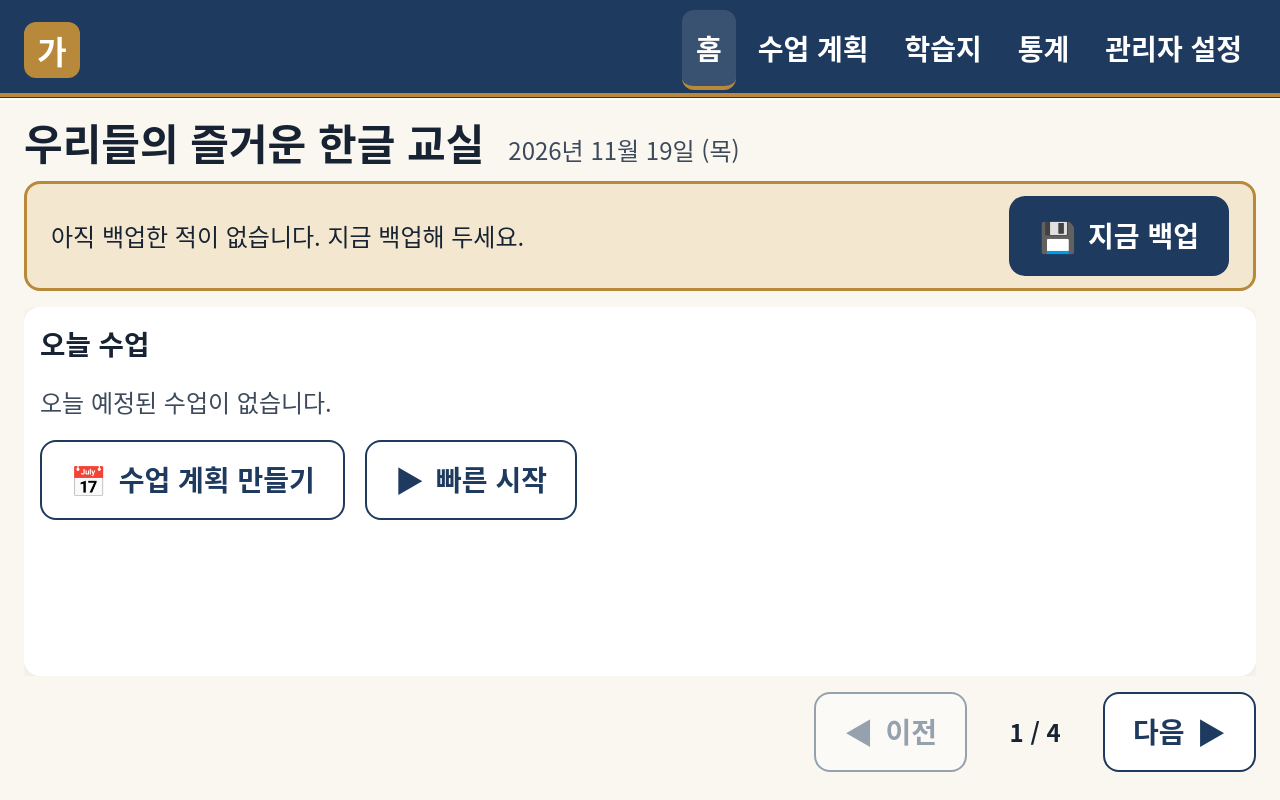
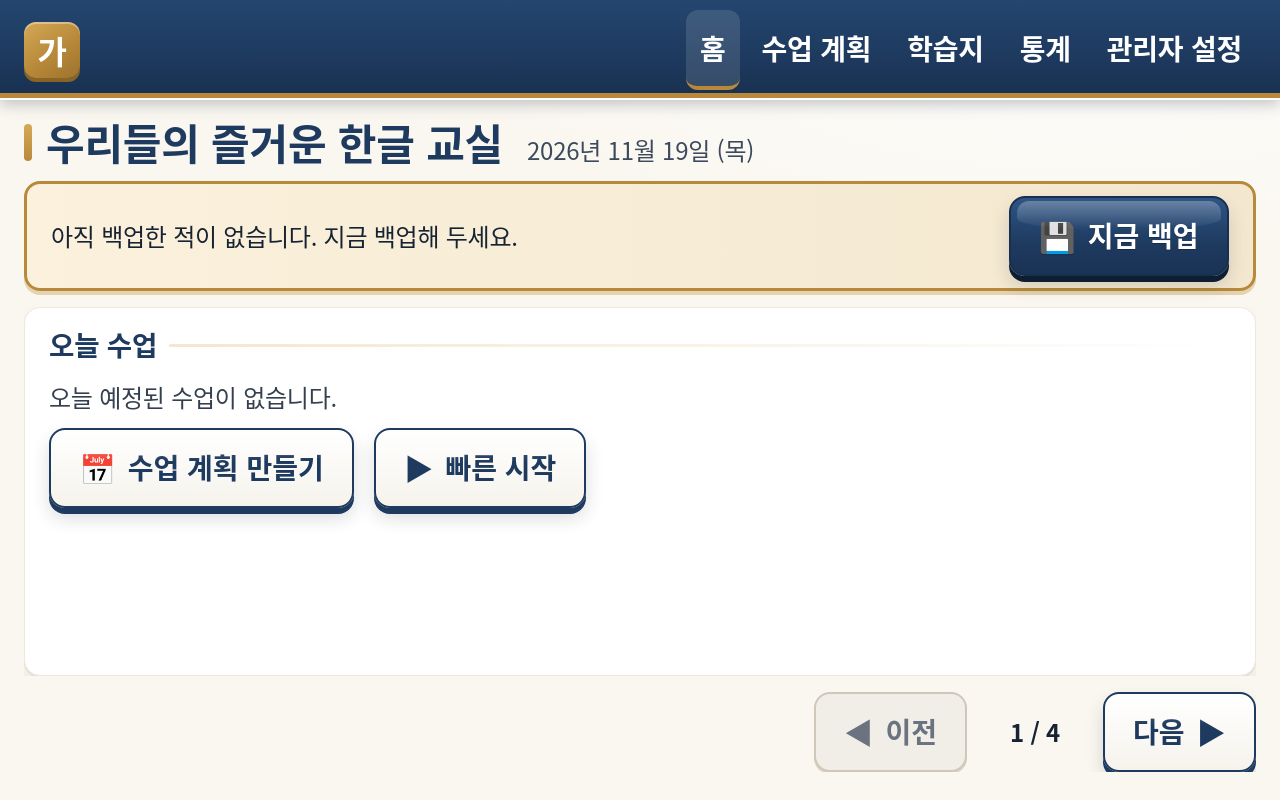
Before and after one commit to choi22323/kids-game, a plain HTML site: page index.html in a window 1280 px wide. Drawn offline with Linux system fonts and the light colour scheme.

Commit message:
style: 3D 입체 버튼·카드, 가독성 개선, 빠른 시작 활동을 하나만 고르도록 수정(따라쓰기 선택 시 초성 문제가 나오던 문제)
Co-Authored-By: Claude Opus 5.5 <noreply@anthropic.com>
Claude-Session: https://claude.ai/code/session_01TytXypaH3FiDRYCudMsfYr

```diff
--- /dev/null
+++ b/css/theme.css
@@ -0,0 +1,136 @@
+/* 프리미엄 화이트·네이비·골드 테마 — 3D 버튼과 상호작용 (UI_UX.md §6)
+   - 모든 버튼·보기·카드형 버튼에 '두께'(아래 그림자)를 주어 누를 수 있는 물체처럼 보이게 한다.
+   - 누르면 실제로 눌려 들어가고(두께만큼 아래로), 마우스를 올리면 살짝 떠오른다.
+   - 크기 규칙(높이 80px, 간격 20px)은 그대로이며, 두께는 그림자로만 그려 레이아웃을 바꾸지 않는다.
+   - 애니메이션 줄이기 설정에서는 움직임 없이 색만 바뀐다. */
+:root {
+  --depth: 6px;
+  --edge-navy: #0D1E33;
+  --edge-light: #C8C0AF;
+  --edge-gold: #8A6424;
+  --edge-danger: #5E1A1A;
+  --lift-shadow: 0 10px 18px rgba(23, 35, 50, .16);
+  --press-ms: 90ms;
+}
+
+/* ---------- 바탕·글자 가독성 ---------- */
+body { background: radial-gradient(1200px 600px at 85% -10%, #FFFFFF 0, rgba(255, 255, 255, 0) 60%), var(--color-bg); letter-spacing: -0.01em; }
+p, li { line-height: 1.6; }
+.muted { color: #34404F; }
+.topbar, .run-top { background: linear-gradient(180deg, #24466F 0%, var(--color-navy) 55%, #18304F 100%); box-shadow: inset 0 -4px 0 var(--color-gold), 0 4px 14px rgba(13, 30, 51, .25); }
+.brand-mark { background: linear-gradient(145deg, #D3A957, var(--color-gold) 55%, #9C722C); box-shadow: 0 4px 0 var(--edge-gold), inset 0 2px 0 rgba(255, 255, 255, .35); }
+.screen-title h1 { position: relative; padding-left: 22px; color: var(--color-navy); }
+.screen-title h1::before { content: ""; position: absolute; left: 0; top: .18em; bottom: .18em; width: 8px; border-radius: 4px; background: linear-gradient(180deg, #D3A957, var(--color-gold)); }
+.card h2, .home-card h2 { color: var(--color-navy); display: flex; align-items: center; gap: 12px; }
+.home-card h2::after { content: ""; flex: 1; height: 3px; border-radius: 2px; background: linear-gradient(90deg, var(--color-gold-soft), transparent); }
+.card { border: 1px solid #EEE8DC; box-shadow: 0 2px 0 #E8E1D3, 0 10px 24px rgba(23, 35, 50, .07); }
+.notice { border-left-width: 8px; box-shadow: 0 2px 0 #E6D6B5; }
+.kpi-value { background: linear-gradient(180deg, #2B4F7E, var(--color-navy)); -webkit-background-clip: text; background-clip: text; color: transparent; }
+
+/* ---------- 3D 버튼 공통 ---------- */
+.btn, .option, .match-card, .set-pick, .pick-item, .tab {
+  transition: transform var(--press-ms) ease, box-shadow var(--press-ms) ease, background-color .15s, filter .15s;
+  will-change: transform;
+}
+.btn { box-shadow: 0 var(--depth) 0 var(--edge), var(--lift-shadow); --edge: var(--edge-light); }
+.btn::after { /* 위쪽 하이라이트(광택) */
+  content: ""; position: absolute; left: 6px; right: 6px; top: 3px; height: 38%; border-radius: calc(var(--radius) - 4px) calc(var(--radius) - 4px) 40% 40% / calc(var(--radius) - 4px) calc(var(--radius) - 4px) 12px 12px;
+  background: linear-gradient(180deg, rgba(255, 255, 255, .28), rgba(255, 255, 255, 0)); pointer-events: none;
+}
+.btn-primary { --edge: var(--edge-navy); background: linear-gradient(180deg, #2E5585 0%, var(--color-navy) 60%, #1A3355 100%); border-color: #17304F; text-shadow: 0 1px 0 rgba(0, 0, 0, .25); }
+.btn-secondary { --edge: #1E3A5F; background: linear-gradient(180deg, #FFFFFF 0%, #F6F3EC 100%); }
+.btn-accent { --edge: var(--edge-gold); background: linear-gradient(180deg, #FFFDF8 0%, #F8EBCF 100%); }
+.btn-danger { --edge: var(--edge-danger); background: linear-gradient(180deg, #FFFFFF 0%, #F8EDEA 100%); }
+.btn-seg { --edge: var(--edge-light); background: linear-gradient(180deg, #FFFFFF 0%, #F5F2EB 100%); }
+.btn-seg.is-selected { --edge: var(--edge-gold); background: linear-gradient(180deg, #FBF1DC 0%, var(--color-gold-soft) 100%); }
+.btn-seg.is-selected::before { color: var(--color-success); }
+.topbar .btn-secondary, .run-controls .btn-secondary { --edge: #0A1829; }
+
+@media (hover: hover) and (pointer: fine) {
+  .btn:hover:not(:disabled), .option:hover:not(:disabled), .match-card:hover:not(:disabled), .set-pick:hover, .pick-item:hover { transform: translateY(-2px); filter: brightness(1.03); }
+  .btn:hover:not(:disabled) { box-shadow: 0 calc(var(--depth) + 2px) 0 var(--edge), 0 14px 22px rgba(23, 35, 50, .2); }
+}
+/* 누르면 두께만큼 눌려 들어감 */
+.btn:active:not(:disabled), .btn.is-pressed:not(:disabled) { transform: translateY(var(--depth)); box-shadow: 0 0 0 var(--edge), 0 2px 6px rgba(23, 35, 50, .18); filter: brightness(.97); }
+.btn:disabled { box-shadow: 0 2px 0 #D9D2C3; background: #F1EEE7; color: #6B7380; border-color: #CFC8B9; opacity: 1; text-shadow: none; }
+.btn:disabled::after { display: none; }
+.btn.btn-primary:disabled { background: #8E9BAD; color: #fff; border-color: #8E9BAD; }
+
+/* 길게 누르기: 진행 링이 버튼 테두리를 따라 채워짐 */
+.longpress { background-image: conic-gradient(rgba(184, 137, 58, .55) calc(var(--p, 0) * 360deg), transparent 0), linear-gradient(180deg, #FFFFFF, #F6F3EC); }
+
+/* ---------- 탭 ---------- */
+.tabs { gap: 12px; border-bottom: 3px solid var(--color-line); }
+.tab { border-radius: 14px 14px 0 0; background: linear-gradient(180deg, #F8F5EF, #EFEBE2); border: 2px solid var(--color-line); border-bottom: 0; margin-bottom: 0; color: #34404F; }
+.tab.is-cur { background: linear-gradient(180deg, #FFFFFF, #FFFDF8); color: var(--color-navy); border-color: var(--color-gold); box-shadow: inset 0 5px 0 var(--color-gold); transform: translateY(3px); }
+
+/* ---------- 학습 보기(정답 고르기) 3D 카드 ---------- */
+.option { --edge: #CFC7B6; border: 3px solid #E3DCCD; background: linear-gradient(180deg, #FFFFFF 0%, #FAF7F0 100%);
+  box-shadow: 0 10px 0 var(--edge), 0 18px 28px rgba(23, 35, 50, .12); }
+.option:active:not(:disabled) { transform: translateY(10px); box-shadow: 0 0 0 var(--edge), 0 4px 10px rgba(23, 35, 50, .15); }
+.option.is-correct { --edge: var(--edge-gold); background: linear-gradient(180deg, #FFF9EC, var(--color-gold-soft)); animation: correctPop .45s ease-out; }
+.option.is-dim { box-shadow: 0 2px 0 #DDD6C8; transform: translateY(8px); background: #F3F0E9; }
+.option.is-guide { --edge: var(--edge-gold); }
+.option-text { color: var(--color-ink); text-shadow: 0 2px 0 rgba(255, 255, 255, .8); }
+@keyframes correctPop { 0% { transform: scale(1); } 40% { transform: scale(1.06) translateY(-6px); } 100% { transform: scale(1); } }
+
+/* ---------- 짝짓기·세트 고르기·그림 고르기 카드 ---------- */
+.match-card { --edge: #CFC7B6; box-shadow: 0 8px 0 var(--edge), 0 14px 24px rgba(23, 35, 50, .1); background: linear-gradient(180deg, #FFFFFF, #FAF7F0); }
+.match-card:active:not(:disabled) { transform: translateY(8px); box-shadow: 0 0 0 var(--edge); }
+.match-card.is-selected { --edge: var(--edge-gold); transform: translateY(-4px); box-shadow: 0 12px 0 var(--edge), 0 0 0 6px rgba(184, 137, 58, .25), 0 18px 30px rgba(23, 35, 50, .16); }
+.match-card.is-matched { --edge: var(--edge-gold); box-shadow: 0 3px 0 var(--edge); transform: translateY(5px); background: linear-gradient(180deg, #FFFDF7, #FBF3E2); }
+.match-dot { background: radial-gradient(circle at 35% 30%, #E4C27E, var(--color-gold) 60%, #8A6424); }
+.match-card.is-selected .match-dot { animation: dotPulse 1s ease-in-out infinite; }
+@keyframes dotPulse { 50% { box-shadow: 0 0 0 2px var(--color-gold), 0 0 0 12px rgba(184, 137, 58, .25); } }
+.set-pick, .pick-item { box-shadow: 0 6px 0 var(--edge-light), 0 10px 18px rgba(23, 35, 50, .08); }
+.set-pick:active, .pick-item:active { transform: translateY(6px); box-shadow: 0 0 0 var(--edge-light); }
+.set-pick.is-selected { box-shadow: 0 6px 0 var(--edge-gold), 0 10px 18px rgba(23, 35, 50, .1); }
+.tile { --edge: #1E3A5F; }
+.tile .btn-icon { filter: drop-shadow(0 3px 2px rgba(0, 0, 0, .15)); }
+
+/* ---------- 따라쓰기 칸 ---------- */
+.trace-box { box-shadow: 0 6px 0 #E4D3B0, 0 14px 26px rgba(23, 35, 50, .1); border-width: 4px; }
+
+/* ---------- 빈칸 ---------- */
+.blank-box { box-shadow: inset 0 -4px 0 rgba(184, 137, 58, .25); }
+.blank-box.is-filled { animation: fillIn .4s ease-out; }
+@keyframes fillIn { from { transform: translateY(-14px) scale(1.1); } to { transform: none; } }
+
+/* ---------- 소개·결과·피드백 ---------- */
+.intro-icon { display: grid; place-items: center; width: calc(var(--fs-word) * 2); height: calc(var(--fs-word) * 2); border-radius: 50%;
+  background: radial-gradient(circle at 35% 30%, #FFFFFF, var(--color-gold-soft) 70%); box-shadow: 0 8px 0 #E4D3B0, 0 18px 30px rgba(23, 35, 50, .12); }
+.rstar.is-on { text-shadow: 0 6px 0 var(--edge-gold), 0 0 24px rgba(184, 137, 58, .5); }
+.big-star { text-shadow: 0 6px 0 var(--edge-gold); }
+.fb { box-shadow: 0 10px 0 #E4D3B0, 0 24px 60px rgba(23, 35, 50, .28); }
+.dot.is-done { box-shadow: 0 0 0 3px rgba(184, 137, 58, .35); }
+.chip { box-shadow: 0 4px 0 #E4D3B0; background: linear-gradient(180deg, #FFFFFF, #FFFAF0); }
+.step-no { background: linear-gradient(180deg, #2E5585, var(--color-navy)); box-shadow: 0 4px 0 var(--edge-navy); }
+.badge-gold { box-shadow: 0 2px 0 #E4D3B0; }
+.banner { box-shadow: 0 4px 0 #E4D3B0; background: linear-gradient(90deg, #FBF1DC, var(--color-gold-soft)); }
+.bar-fill { background: linear-gradient(90deg, #2E5585, var(--color-navy)); }
+
+/* 입력란: 살짝 파인 느낌 */
+.input { box-shadow: inset 0 3px 0 rgba(23, 35, 50, .05); transition: border-color .15s, box-shadow .15s; }
+.input:focus-visible { box-shadow: inset 0 3px 0 rgba(23, 35, 50, .05), 0 0 0 4px rgba(184, 137, 58, .3); }
+
+/* 움직임 줄이기 */
+.reduce-motion .btn:active:not(:disabled), .reduce-motion .option:active:not(:disabled), .reduce-motion .match-card:active:not(:disabled) { transform: none; }
+@media (prefers-reduced-motion: reduce) {
+  html:not(.motion-ok) .btn:hover, html:not(.motion-ok) .btn:active { transform: none !important; }
+}
+.option.is-pressed:not(:disabled) { transform: translateY(10px); box-shadow: 0 0 0 var(--edge), 0 4px 10px rgba(23, 35, 50, .15); }
+.set-pick.is-pressed, .pick-item.is-pressed { transform: translateY(6px); box-shadow: 0 0 0 var(--edge-light); }
+.card.home-card { gap: 12px; padding: var(--space-2) var(--space-3); }
+.topic-grid, .act-toggles, .toggle-grid { gap: var(--touch-gap); }
+.option.is-dim { opacity: .7; }
+.option.is-dim .option-mark { color: #7A4A10; }
+/* 카드 기본 flex 보다 우선하는 격자형 카드 */
+.card.step-row { display: grid; }
+.card.set-card, .card.thumb-card { gap: 8px; }
+.intro-icon { font-size: calc(var(--fs-word) * .9); width: calc(var(--fs-word) * 1.4); height: calc(var(--fs-word) * 1.4); }
+@media (max-height: 800px) {
+  .card.sent-row { display: grid; }
+  .card { padding: var(--space-2); }
+}
+@media (max-height: 800px) { .thumb-lg, img.thumb-lg { height: 110px; font-size: 80px; } }
+@media (max-height: 800px) { .empty { gap: var(--space-2); padding: var(--space-2); } }
--- a/index.html
+++ b/index.html
@@ -11,6 +11,7 @@
   <link rel="stylesheet" href="css/layout.css">
   <link rel="stylesheet" href="css/components.css">
   <link rel="stylesheet" href="css/activities.css">
+  <link rel="stylesheet" href="css/theme.css">
   <link rel="stylesheet" href="css/print.css">
 </head>
 <body>
--- a/js/screens/admin-backup.js
+++ b/js/screens/admin-backup.js
@@ -19,8 +19,7 @@
     ui.pagedNodes(scr.body, [
       h('div', { class: 'card' }, h('h2', { text: '💾 백업 파일 저장' }),
         h('p', { text: lastBackup ? '마지막 백업: ' + F.dateTimeLabel(lastBackup) : '아직 백업한 적이 없습니다.' }),
-        h('div', { class: 'btn-row' }, ui.toggle('활동 기록 포함', true, (v) => { opts.includeRecords = v; }), ui.toggle('그림 포함', true, (v) => { opts.includeImages = v; })),
-        h('div', { class: 'btn-row' }, ui.btn('백업 파일 저장', { variant: 'primary', onClick: doBackup })),
+        h('div', { class: 'btn-row' }, ui.toggle('활동 기록 포함', true, (v) => { opts.includeRecords = v; }), ui.toggle('그림 포함', true, (v) => { opts.includeImages = v; }), ui.btn('백업 파일 저장', { variant: 'primary', onClick: doBackup })),
         h('p', { class: 'notice small', text: '⚠ 백업 파일은 암호화되지 않습니다. 기관 USB나 기관 공유 폴더에 보관하세요.' })),
       h('div', { class: 'card' }, h('h2', { text: '♻ 백업에서 복원' }),
         h('p', { text: lastRestore ? '마지막 복원: ' + F.dateTimeLabel(lastRestore) : '백업 파일로 자료를 되살립니다.' }),
--- a/js/screens/home.js
+++ b/js/screens/home.js
@@ -47,7 +47,7 @@
       todayCard.appendChild(h('div', { class: 'btn-row' }, ui.btn('수업 계획 만들기', { icon: '📅', onClick: () => HG.router.go('/plans/new') }), ui.btn('빠른 시작', { icon: '▶', onClick: () => HG.router.go('/quick') })));
     }
 
-    const quickCard = h('div', { class: 'card home-card' }, h('h2', { text: '빠른 시작' }), h('p', { class: 'muted', text: '주제를 고르면 바로 시작할 수 있습니다.' }));
+    const quickCard = h('div', { class: 'card home-card' }, h('h2', { text: '빠른 시작 — 주제를 골라 주세요' }));
     const tg = h('div', { class: 'topic-grid' });
     topics.slice(0, 6).forEach((t) => {
       const n = sets.filter((x) => x.topicId === t.id && !x.isHidden).length;
--- a/js/screens/run.js
+++ b/js/screens/run.js
@@ -90,7 +90,7 @@
   function setBar(left, center, right) {
     [[st.barL, left], [st.barC, center], [st.barR, right]].forEach(([el, list]) => { clear(el); (list || []).forEach((b) => el.appendChild(b)); });
   }
-  function setTitle(main, sub) { clear(st.titleEl); st.titleEl.append(h('strong', { text: main }), sub ? h('span', { class: 'run-sub', text: ' · ' + sub }) : null); }
+  function setTitle(main, sub) { clear(st.titleEl); HG.dom.add(st.titleEl, h('strong', { text: main }), sub ? h('span', { class: 'run-sub', text: ' · ' + sub }) : null); }
   function setProgress(cur, total, label) {
     clear(st.progEl);
     if (!total) return;
--- a/js/screens/stats.js
+++ b/js/screens/stats.js
@@ -81,7 +81,7 @@
       if (!r.activities && !r.lessons) { out.appendChild(ui.emptyState('선택한 기간에 기록이 없습니다.')); return; }
       const kpi = (l, v) => h('div', { class: 'card kpi' }, h('span', { class: 'kpi-label', text: l }), h('span', { class: 'kpi-value', text: v }));
       const max = Math.max(1, ...Object.values(r.byAct));
-      out.append(
+      HG.dom.add(out,
         rg.capped ? h('p', { class: 'notice small', text: '기간은 최대 1년까지 볼 수 있어 1년으로 줄였습니다.' }) : null,
         h('div', { class: 'kpis' }, kpi('마친 수업', r.lessons + '회'), kpi('활동 진행', r.activities + '회'), kpi('평균 정답률', r.accuracy == null ? '—' : F.percent(r.accuracy)),
           kpi('모은 별', '★ ' + r.stars), kpi('따라쓰기 평균', r.traceCoverage == null ? '—' : F.percent(r.traceCoverage))),
--- a/js/ui/components.js
+++ b/js/ui/components.js
@@ -229,3 +229,19 @@
 
   HG.ui = { btn, header, screen, emptyState, pagedList, pagedNodes, pager, field, input, select, segmented, toggle, stepper, longPress, showErrors, errorSummary, badge };
 })();
+/* 터치 화면에서도 '눌림'이 확실히 보이도록: 누르는 동안 is-pressed + 짧은 클릭음 (설정에서 소리 끄면 무음) */
+(function () {
+  'use strict';
+  const SEL = '.btn, .option, .match-card, .set-pick, .pick-item';
+  let pressed = null;
+  const release = () => { if (pressed) { pressed.classList.remove('is-pressed'); pressed = null; } };
+  document.addEventListener('pointerdown', (e) => {
+    const el = e.target.closest && e.target.closest(SEL);
+    if (!el || el.disabled) return;
+    release();
+    pressed = el;
+    el.classList.add('is-pressed');
+    if (e.pointerType !== 'mouse' && navigator.vibrate) { try { navigator.vibrate(10); } catch (err) { /* 무시 */ } }
+  }, { passive: true });
+  ['pointerup', 'pointercancel', 'blur'].forEach((ev) => window.addEventListener(ev, release, { passive: true }));
+})();
--- a/js/ui/dom.js
+++ b/js/ui/dom.js
@@ -38,5 +38,7 @@
   }
   function clear(el) { while (el.firstChild) el.removeChild(el.firstChild); return el; }
   function $(sel, root) { return (root || document).querySelector(sel); }
-  HG.dom = { h, svg, clear, $, append };
+  /** null/false를 건너뛰는 append */
+  function add(el, ...kids) { append(el, kids); return el; }
+  HG.dom = { h, svg, clear, $, append, add };
 })();
```
Also changed, not shown: js/screens/quick.js (+15 -12 lines).
